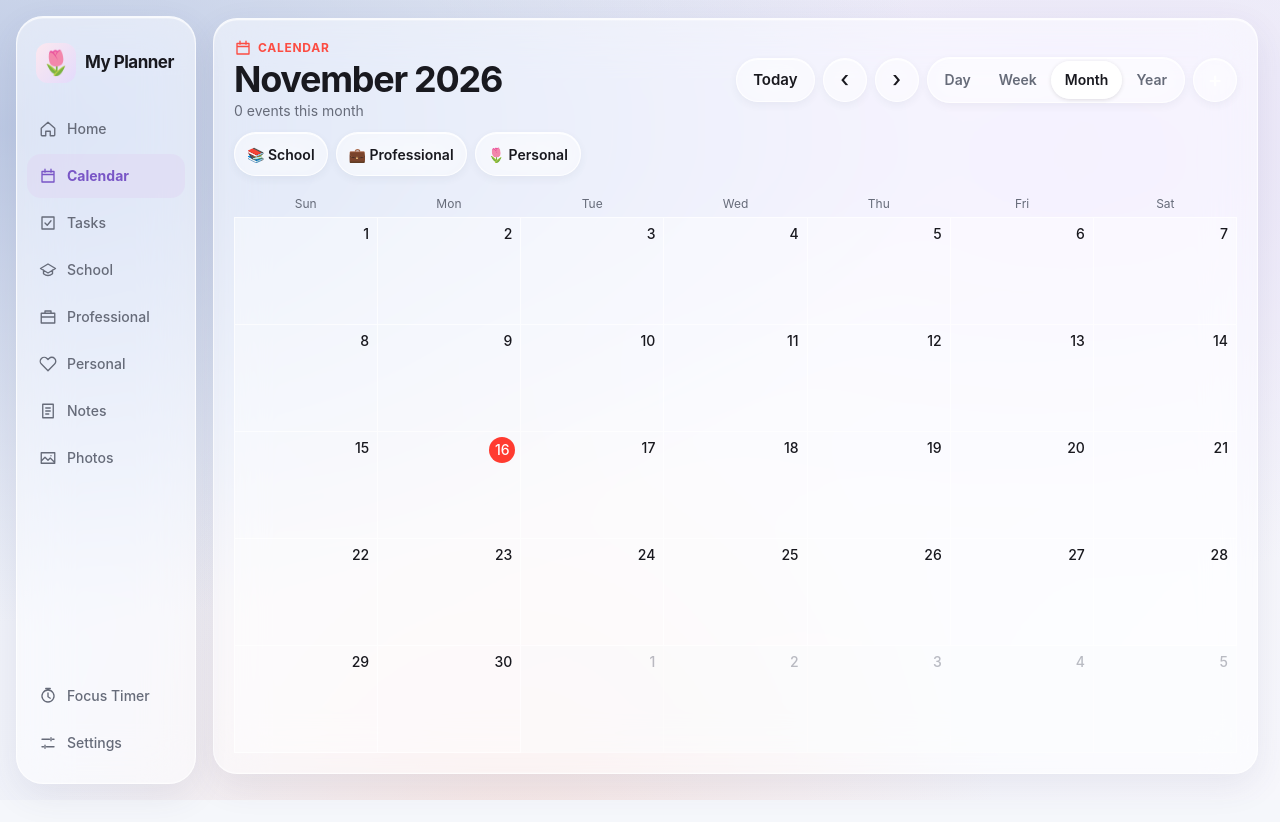
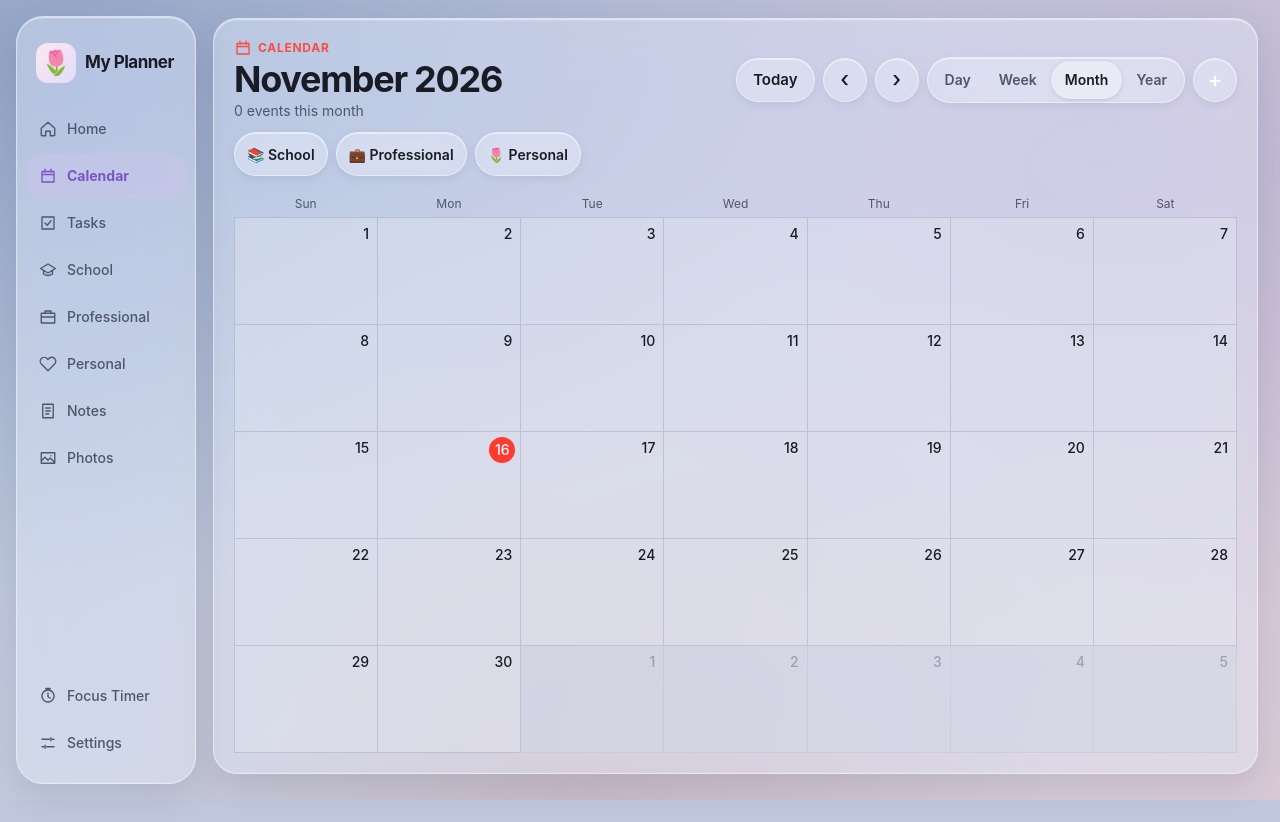
Before and after one commit to azariamcnair3-cpu/26-planner, a plain HTML site: page index.html in a window 1280 px wide. Both pictures are taken after a click on the button "Calendar". Drawn offline with Linux system fonts and the light colour scheme.

Commit message:
Soften Glass appearance and remove Personal eyebrow label

```diff
--- a/index.html
+++ b/index.html
@@ -99,20 +99,20 @@ body::before {content:"";position:fixed;inset:0;background:radial-gradient(ellip
 :root[data-theme=light]{--bg:#f5f5f9;--card:rgba(255,255,255,.96);--tx:#1c1c1e;--mut:#777781;--line:#e4e4ea;--sh:0 9px 30px rgba(46,44,73,.045)}
 :root[data-theme=dark]{--bg:#121217;--card:rgba(32,32,39,.96);--tx:#f7f7fb;--mut:#aaa9b3;--line:#42414a;--sh:0 16px 44px rgba(0,0,0,.24);color-scheme:dark}
 :root[data-theme=dark] body::before {background:radial-gradient(ellipse at 15% 4%,#202334 0%,transparent 52%),linear-gradient(135deg,#101116,#232129 70%,#171923)}
-:root[data-theme=glass]{--bg:rgba(238,242,249,.55);--card:rgba(255,255,255,.50);--tx:#19191f;--mut:#666b79;--line:rgba(255,255,255,.68);--sh:0 13px 35px rgba(60,65,93,.085), inset 0 1px 0 rgba(255,255,255,.76);color-scheme:light}
-:root[data-theme=glass] body::before{background:radial-gradient(ellipse at 0% 16%,rgba(167,184,219,.7),transparent 52%),radial-gradient(ellipse at 85% 20%,rgba(225,215,245,.56),transparent 46%),radial-gradient(ellipse at 40% 110%,rgba(249,213,202,.47),transparent 45%),linear-gradient(130deg,#edf0f8,#f7f7fc)}
+:root[data-theme=glass]{--bg:#bfc8dc;--card:rgba(229,233,244,.43);--glass-border:rgba(242,245,255,.48);--tx:#191b25;--mut:#4f566a;--line:rgba(96,107,146,.23);--sh:0 13px 35px rgba(48,54,92,.15), inset 0 1px 0 rgba(255,255,255,.42);color-scheme:light}
+:root[data-theme=glass] body::before{background:radial-gradient(ellipse at 2% 8%,rgba(115,137,183,.53),transparent 51%),radial-gradient(ellipse at 85% 20%,rgba(164,149,198,.42),transparent 51%),radial-gradient(ellipse at 45% 108%,rgba(191,149,156,.38),transparent 49%),linear-gradient(125deg,#b6c3d9 0%,#cbd0df 54%,#d9c9d6 100%)}
 body.ui-has-wallpaper::before{background-image:linear-gradient(rgba(236,237,246,.18),rgba(233,233,247,.26)),var(--user-wallpaper);background-size:cover;background-position:center}
 :root[data-theme=dark] body.ui-has-wallpaper::before{background-image:linear-gradient(rgba(8,8,15,.55),rgba(8,8,15,.65)),var(--user-wallpaper)}
 .side{width:180px;left:16px;top:16px;bottom:16px;border-radius:27px;padding:18px 10px;background:var(--card);border:1px solid var(--glass-border);box-shadow:var(--sh);gap:3px;}
-:root[data-theme=glass] .side,:root[data-theme=glass] .card,:root[data-theme=glass] .ui-panel,:root[data-theme=glass] .ui-glass-panel,:root[data-theme=glass] .sheet{backdrop-filter:blur(25px) saturate(135%);-webkit-backdrop-filter:blur(25px) saturate(135%);border:1px solid rgba(255,255,255,.72);box-shadow:0 12px 35px rgba(71,66,108,.09),inset 0 1.2px 1px rgba(255,255,255,.82),inset 0 -1px rgba(255,255,255,.18)}
+:root[data-theme=glass] .side,:root[data-theme=glass] .card,:root[data-theme=glass] .ui-panel,:root[data-theme=glass] .ui-glass-panel,:root[data-theme=glass] .sheet{backdrop-filter:blur(25px) saturate(135%);-webkit-backdrop-filter:blur(25px) saturate(135%);border:1px solid rgba(247,248,255,.52);box-shadow:0 12px 35px rgba(55,61,100,.14),inset 0 1.2px 1px rgba(255,255,255,.49),inset 0 -1px rgba(255,255,255,.12)}
 :root[data-theme=dark] .side,:root[data-theme=dark] .card,:root[data-theme=dark] .ui-panel{border-color:rgba(255,255,255,.1)}
 .brand{padding:6px 9px 19px;gap:9px}.brand .av{width:40px;height:40px;border-radius:12px;overflow:hidden;font-size:24px;background:linear-gradient(130deg,#fce8ef,#e3dbfc)}.brand .av img{width:100%;height:100%;object-fit:cover;display:block}.brand input{font-size:17px;font-weight:700;letter-spacing:-.03em}
 .nv{min-height:44px;border-radius:14px;padding:0 12px;font-size:14px;color:var(--mut)}.nv svg{width:18px;height:18px;flex:none}.nv.on{color:var(--app-accent)!important;background:color-mix(in srgb,var(--app-accent) 13%,var(--card))!important;font-weight:650}.nv:active,.btn:active{transform:scale(.985)}
 main{margin-left:208px;padding:18px 22px 48px 5px;max-width:none;width:calc(100% - 208px)}
 .card,.ui-panel{border-radius:var(--radius-app);background:var(--card);border:1px solid var(--glass-border);box-shadow:var(--sh);padding:20px}.card h1,.ui-panel h1{font-size:32px;letter-spacing:-.035em;font-weight:720}.card h2,.ui-panel h2{font-size:21px;font-weight:700;letter-spacing:-.025em}
 .btn,.chip,.seg{border-radius:999px}.btn{font-weight:560;border-color:var(--line);background:color-mix(in srgb,var(--card) 86%,var(--bg));box-shadow:0 1px 3px rgba(0,0,0,.025)}.btn.pri{background:var(--app-accent)!important;color:#fff}.btn.red{background:#f24b45}.btn.sq{font-weight:480}
-:root[data-theme=glass] .btn,:root[data-theme=glass] .chip,:root[data-theme=glass] .seg,:root[data-theme=glass] .ui-float{background:rgba(255,255,255,.34);border:1px solid rgba(255,255,255,.82);backdrop-filter:blur(18px) saturate(140%);-webkit-backdrop-filter:blur(18px) saturate(140%);box-shadow:0 3px 9px rgba(57,70,91,.06),inset 0 1px rgba(255,255,255,.89)}
-:root[data-theme=glass] .seg button.on{background:rgba(255,255,255,.9)}
+:root[data-theme=glass] .btn,:root[data-theme=glass] .chip,:root[data-theme=glass] .seg,:root[data-theme=glass] .ui-float{background:rgba(232,236,247,.32);border:1px solid rgba(247,248,255,.56);backdrop-filter:blur(18px) saturate(140%);-webkit-backdrop-filter:blur(18px) saturate(140%);box-shadow:0 3px 9px rgba(57,70,91,.1),inset 0 1px rgba(255,255,255,.55)}
+:root[data-theme=glass] .seg button.on{background:rgba(239,241,249,.66)}
 :root[data-theme=dark] .btn{background:#35353f;border-color:#454550}
 input[type=text],input[type=date],input[type=time],input[type=number],select,textarea{background:color-mix(in srgb,var(--card) 75%,var(--bg));border:1px solid var(--line);border-radius:12px}
 input[type=checkbox]{accent-color:var(--app-accent)}
@@ -448,7 +448,7 @@ if('serviceWorker' in navigator && location.protocol!=='file:'){window.addEventL
   }
   function modernSection(k){const p=pp(k),dates=listUpcoming(k,75,24),events=dates.map(({day,items})=>`<div class="grp">${fmtDay(day).toUpperCase()} ${MN[day.getMonth()].slice(0,3)} ${day.getDate()}</div>`+items.map(e=>`<button class="up" data-a="edit" data-id="${safe(e.id)}" style="--c:${p.c}"><i></i><div><b>${safe(e.t)}</b><span>${e.ad?'All-day':f12(e.st)+(e.en?' – '+f12(e.en):'')}</span></div></button>`).join('')).join('');
     const ts=S.tk.filter(t=>t.p===k).sort((a,b)=>a.x-b.x||(a.d||'9999').localeCompare(b.d||'9999'));
-    return `<div class="ui-page-head">${k==='personal'?`<div class="lab" style="color:${p.c}">${safe(p.e)} ${safe(p.n)}</div>`:''}<h1 class="ui-category-title">${safe(p.n)}</h1><div class="sub">Your ${safe(p.n.toLowerCase())} events and tasks, together.</div></div><div class="ui-page-grid"><section class="ui-panel ui-category-col"><div class="ui-category-head"><h2>Upcoming Calendar</h2><button class="btn" data-a="newcat" data-k="${k}">+ Event</button></div>${events||'<p class="ui-empty">No upcoming events in this category.</p>'}</section><section class="ui-panel"><div class="ui-category-head"><h2>To Do</h2><button class="btn" data-ui-action="quick-task" data-category="${k}">+ Task</button></div>${ts.length?ts.map(t=>`<div class="ui-task-item"><input type="checkbox" data-a="tick" data-id="${safe(t.id)}" ${t.x?'checked':''}><div class="text ${t.x?'done':''}">${safe(t.t)}${t.d?`<div class="date">Due ${safe(t.d)}</div>`:''}</div><button class="btn sq ui-icon-edit" data-a="edittk" data-id="${safe(t.id)}">✎</button></div>`).join(''):'<p class="ui-empty">No tasks here yet.</p>'}</section></div>`;
+    return `<div class="ui-page-head"><h1 class="ui-category-title">${safe(p.n)}</h1><div class="sub">Your ${safe(p.n.toLowerCase())} events and tasks, together.</div></div><div class="ui-page-grid"><section class="ui-panel ui-category-col"><div class="ui-category-head"><h2>Upcoming Calendar</h2><button class="btn" data-a="newcat" data-k="${k}">+ Event</button></div>${events||'<p class="ui-empty">No upcoming events in this category.</p>'}</section><section class="ui-panel"><div class="ui-category-head"><h2>To Do</h2><button class="btn" data-ui-action="quick-task" data-category="${k}">+ Task</button></div>${ts.length?ts.map(t=>`<div class="ui-task-item"><input type="checkbox" data-a="tick" data-id="${safe(t.id)}" ${t.x?'checked':''}><div class="text ${t.x?'done':''}">${safe(t.t)}${t.d?`<div class="date">Due ${safe(t.d)}</div>`:''}</div><button class="btn sq ui-icon-edit" data-a="edittk" data-id="${safe(t.id)}">✎</button></div>`).join(''):'<p class="ui-empty">No tasks here yet.</p>'}</section></div>`;
   }
   // Customize/settings UI injected into existing Settings, which already includes the working calendar bridge.
   function customizationPanel(){const opts=(selected,values)=>values.map(([key,label])=>`<option value="${key}" ${selected===key?'selected':''}>${label}</option>`).join('');
```
